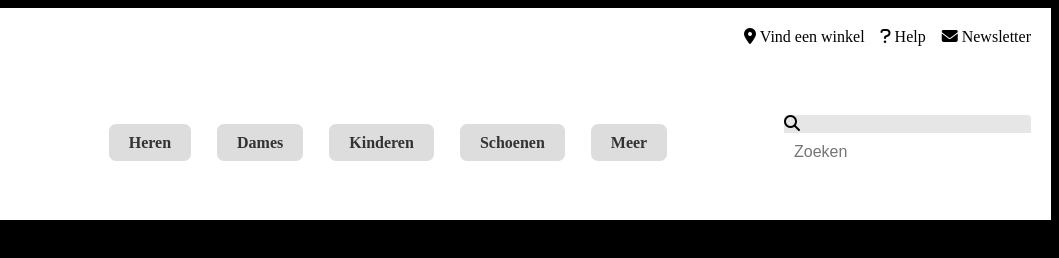
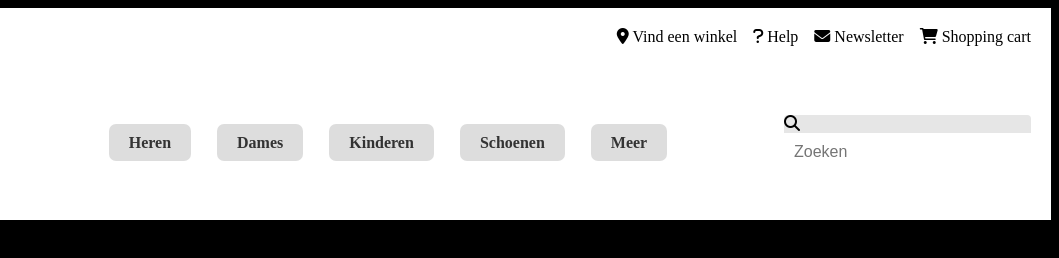
Before and after one commit to sara-ramirez-5mmb/Script, a plain HTML site: page brandshop_Sara Ramirez_5MMb/index.html in a window 1280 px wide. Shown: the full height of the page, 221-1280 px from the left. Drawn offline with Linux system fonts and the light colour scheme.

Commit message:
verandering

```diff
--- a/brandshop_Sara Ramirez_5MMb/index.html
+++ b/brandshop_Sara Ramirez_5MMb/index.html
@@ -16,6 +16,8 @@
         <li><i class="fa-solid fa-location-dot"></i> Vind een winkel</li>
         <li> <i class="fa-solid fa-question"></i> Help</li>
         <li><i class="fa-solid fa-envelope"></i> Newsletter</li>
+        <li><i class="fa-sharp fa-solid fa-cart-shopping"></i> Shopping cart</li>
+
       </ul> </nav>
 
     </div>
```
